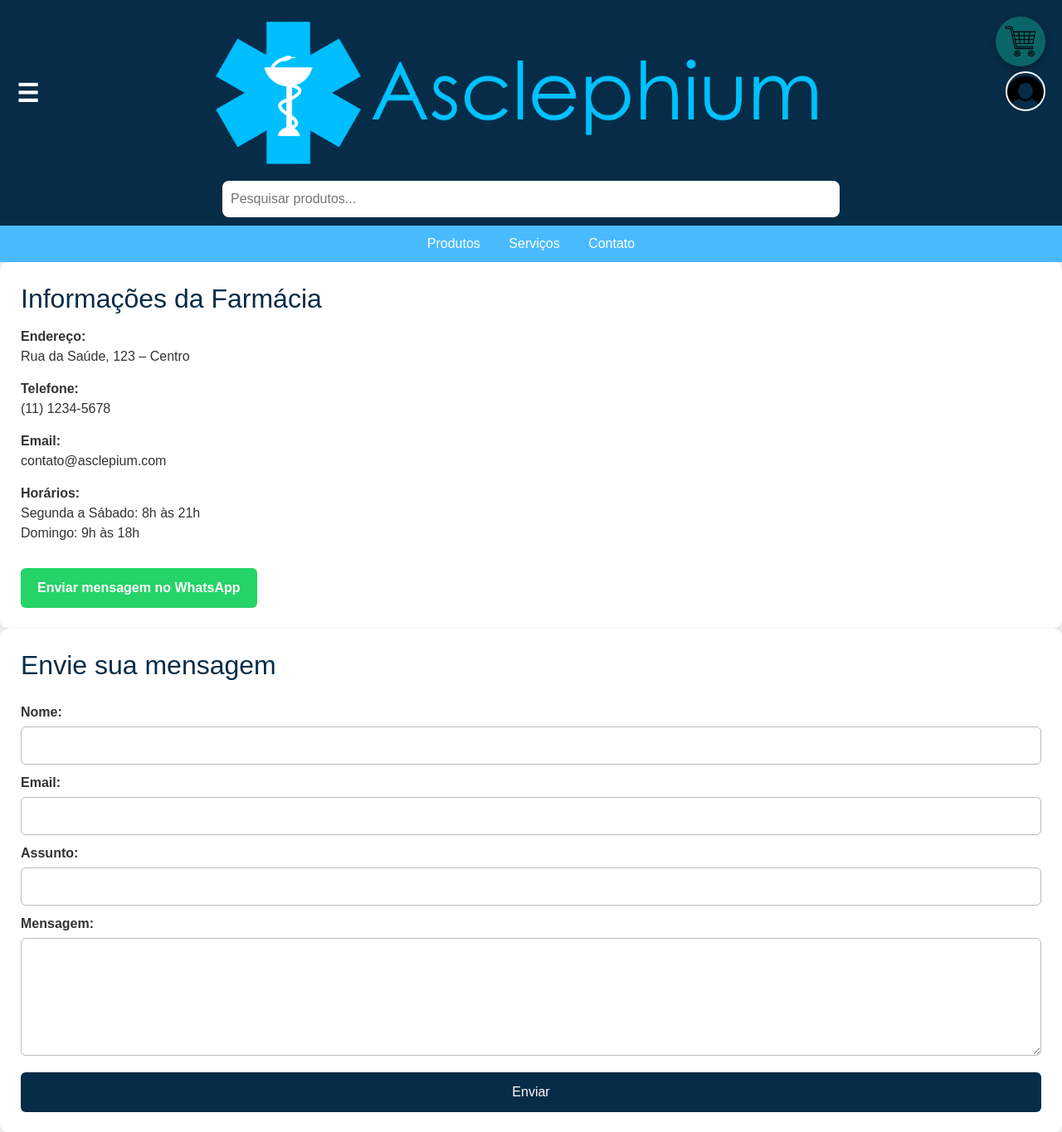
After one commit to annamimir/projeto-farmacia-etec, a PHP site: page /contato.php in a window 1280 px wide. The commit adds this page. Shown: the top 1365 px of the page at 83% size. Run offline with PHP 8.4, Linux system fonts and the light colour scheme.

Commit message:
não temos mais salvação

```diff
--- /dev/null
+++ b/CSS/contato.css
@@ -0,0 +1,381 @@
+/* RESET */
+*{margin:0; padding:0; box-sizing:border-box;}
+
+body {
+    font-family: Arial, sans-serif;
+    background-color: #f4f4f4;
+}
+
+/* HEADER EM DUAS LINHAS */
+.header {
+    width: 100%;
+    background: #072c48;
+    padding: 10px 20px;
+    display: flex;
+    flex-direction: column; /* DUAS LINHAS */
+    align-items: center;
+    gap: 8px; /* espaço entre linha 1 e barra de pesquisa */
+}
+
+/* LINHA 1: Ícone, logo e avatar */
+.header-top {
+    width: 100%;
+    display: flex;
+    align-items: center;
+    justify-content: space-between;
+}
+
+/* ÍCONE MENU */
+.menu-icon {
+    font-size: 30px;
+    color: white;
+    cursor: pointer;
+}
+
+/* LOGO */
+.logo {
+    font-size: 32px;
+    color: white;
+    font-weight: bold;
+    text-align: center;
+    width: 100%;
+}
+
+/* AVATAR */
+.user-area {
+    display: flex;
+    align-items: center;
+}
+.avatar {
+    width: 48px;
+    height: 48px;
+    border-radius: 50%;
+    cursor: pointer;
+    border: 2px solid white;
+}
+
+/* DROPDOWN */
+.user-dropdown {
+    position: absolute;
+    right: 20px;
+    top: 90px;
+    background: #fff;
+    width: 180px;
+    border-radius: 10px;
+    display: none;
+    flex-direction: column;
+    box-shadow: 0 5px 15px rgba(0,0,0,0.25);
+}
+.user-dropdown.show { display: flex; }
+.user-dropdown a, .user-dropdown p {
+    padding: 12px 15px;
+    text-decoration: none;
+    color: #333;
+}
+.user-dropdown a:hover { background: #eee; }
+
+/* BARRA DE PESQUISA (LINHA 2) */
+.search-box {
+    width: 60%;
+}
+.search-box input {
+    width: 100%;
+    padding: 10px;
+    border-radius: 8px;
+    border: none;
+    outline: none;
+}
+
+/* MENU LATERAL */
+.side-menu {
+    position: fixed;
+    left: -250px;
+    top: 0;
+    width: 250px;
+    height: 100%;
+   background: #60c2ff;
+    padding-top: 80px;
+    display: flex;
+    flex-direction: column;
+    transition: .3s;
+}
+.side-menu a {
+    color: white;
+    padding: 12px 20px;
+    font-size: 18px;
+    text-decoration: none;
+}
+.side-menu a:hover {
+    background: rgba(255,255,255,0.15);
+}
+#menu-toggle:checked ~ .side-menu {
+    left: 0;
+}
+/* MENU LATERAL */
+.side-menu {
+    position: fixed;
+    left: -250px;
+    top: 0;
+    width: 250px;
+    height: 100%;
+    background: #60c2ff;
+    padding-top: 80px;
+    display: flex;
+    flex-direction: column;
+    transition: .3s;
+}
+.side-menu a {
+    color: white;
+    padding: 12px 20px;
+    font-size: 18px;
+    text-decoration: none;
+}
+.side-menu a:hover {
+    background: rgba(255,255,255,0.15);
+}
+#menu-toggle:checked ~ .side-menu {
+    left: 0;
+}
+
+
+/* NAV ESCURO */
+.top-nav {
+    background-color: #4abaff;
+    padding: 10px;
+    text-align: center;
+}
+.top-nav a {
+    color: white;
+    margin: 0 15px;
+    text-decoration: none;
+}
+
+/* BOTÃO DE FECHAR MENU */
+.close-btn {
+    position: absolute;
+    top: 20px;
+    right: 20px;
+    color: white;
+    font-size: 26px;
+    cursor: pointer;
+    padding: 5px;
+    user-select: none;
+}
+.close-btn:hover {
+    color: #ffdddd;
+}
+
+/* CARDS */
+.cards {
+  display: flex;
+  gap: 20px;
+  justify-content: center;
+}
+.card {
+  background: #fff;
+  border: 2px solid #c3baaa;
+  padding: 20px;
+  width: 250px;
+  border-radius: 8px;
+}
+.card img{
+    max-width: 100%;
+    max-height: 100%;
+    object-fit: contain;
+    display: block;
+
+
+}
+.card:hover {
+  transform: scale(1.05);
+  border-color: #cea06e;
+}
+
+/* FOOTER */
+footer {
+    background-color: #072c48;
+    color: white;
+    text-align: center;
+    padding: 20px 10px;
+}
+
+.logo {
+height: 200px;
+    object-fit: contain;
+    display: block;
+
+
+}
+.promocao {
+    color: #0a6569;
+    font-size: 20px;
+    font-weight: bold;
+
+}
+.img-fluid {
+height: 350px;
+    object-fit: contain;
+    display: block;
+
+
+}
+.produto-img {
+    max-width: 90%;
+    height: auto;
+    object-fit: contain;
+    display: block;
+    margin: 0 auto 10px auto;
+}
+
+.esteira-4 {
+
+        display: flex;
+    justify-content: space-between;
+    gap: 20px;
+    width: 100%;
+
+}
+
+.esteira-4 .ProdRel {
+    background: #fff;
+    border: 2px solid #c3baaa;
+    width: calc(25% - 20px); /* garante 4 itens */
+    border-radius: 8px;
+    padding: 15px;
+}
+
+.icone-carrinho {
+    width: 40px;
+    height: 40px;
+    object-fit: contain;
+}
+
+.carrinho-fixo {
+    position: fixed;
+    top: 20px;
+    right: 20px;
+    background: #0a6569;
+    padding: 10px;
+    border-radius: 50%;
+    cursor: pointer;
+    z-index: 9999; /* garante que fica acima de tudo */
+    box-shadow: 0 4px 8px rgba(0,0,0,0.25);
+}
+body {
+    font-family: Arial, sans-serif;
+    background: #f4f4f4;
+    color: #333;
+}
+
+.topo {
+    background: #072c48;
+    color: white;
+    text-align: center;
+    padding: 30px 10px;
+}
+
+.topo h1 {
+    font-size: 32px;
+    margin-bottom: 10px;
+}
+
+.container {
+    width: 90%;
+    max-width: 1100px;
+    margin: 40px auto;
+    display: flex;
+    gap: 30px;
+    flex-wrap: wrap;
+}
+
+.info-contato, .formulario {
+    background: white;
+    padding: 25px;
+    border-radius: 10px;
+    box-shadow: 0 2px 8px rgba(0,0,0,0.1);
+    flex: 1;
+    min-width: 300px;
+}
+
+.info-contato h2, .formulario h2 {
+    margin-bottom: 15px;
+    color: #072c48;
+}
+
+.info-contato p {
+    margin-bottom: 15px;
+    line-height: 1.5;
+}
+
+.whatsapp {
+    display: inline-block;
+    margin-top: 15px;
+    padding: 12px 20px;
+    background: #25d366;
+    color: white;
+    font-weight: bold;
+    text-decoration: none;
+    border-radius: 6px;
+}
+
+.whatsapp:hover {
+    background: #1ebd5a;
+}
+
+/* FORMULÁRIO */
+form {
+    display: flex;
+    flex-direction: column;
+}
+
+label {
+    margin-top: 10px;
+    margin-bottom: 5px;
+    font-weight: bold;
+}
+
+input, textarea {
+    padding: 10px;
+    border: 1px solid #bbb;
+    border-radius: 6px;
+    outline: none;
+}
+
+input:focus, textarea:focus {
+    border-color: #4abaff;
+}
+
+button {
+    margin-top: 20px;
+    padding: 12px;
+    background: #072c48;
+    color: white;
+    border: none;
+    border-radius: 6px;
+    cursor: pointer;
+    font-size: 16px;
+}
+
+button:hover {
+    background: #0a3b5e;
+}
+
+/* MAPA */
+.mapa {
+    width: 90%;
+    max-width: 1100px;
+    margin: 40px auto;
+    text-align: center;
+}
+
+.mapa h2 {
+    margin-bottom: 15px;
+    color: #072c48;
+}
+
+.mapa iframe {
+    width: 100%;
+    height: 350px;
+    border: none;
+    border-radius: 10px;
+}
--- a/Cimegripe.php
+++ b/Cimegripe.php
@@ -65,7 +65,6 @@ $logado = (bool)$usuario;
 <nav class="side-menu">
     <label for="menu-toggle" class="close-btn">✖</label>
 
-    <a href="promocoes.php">Promoções</a>
     <a href="produtos.php">Produtos</a>
     <a href="serviços.php">Serviços</a>
     <a href="contato.php">Contato</a>
@@ -73,7 +72,6 @@ $logado = (bool)$usuario;
 
 <!-- NAV abaixo do header -->
 <nav class="top-nav">
-    <a href="promocoes.php">Promoções</a>
     <a href="produtos.php">Produtos</a>
     <a href="serviços.php">Serviços</a>
     <a href="contato.php">Contato</a>
--- /dev/null
+++ b/contato.php
@@ -0,0 +1,144 @@
+<?php
+// Inicia a sessão para verificar login
+session_start();
+
+// Inclui conexão com o banco
+require_once "conexao.php";
+
+// Verifica se o usuário está logado
+$usuario = $_SESSION['usuario_nome'] ?? null;
+$nomeExibicao = $usuario ?? "Visitante";
+$logado = (bool)$usuario;
+?>
+<!DOCTYPE html>
+<html lang="pt-BR">
+<head>
+    <meta charset="UTF-8">
+    <meta name="viewport" content="width=device-width, initial-scale=1.0">
+    <title>Produto | Farmácia</title>
+    <link href="https://cdn.jsdelivr.net/npm/bootstrap@5.3.0/dist/css/bootstrap.min.css" rel="stylesheet">
+    <link rel="stylesheet" href="CSS/contato.css">
+
+    <style>
+    </style>
+</head>
+
+<body>
+
+<!--checkmenu lateral -->
+<input type="checkbox" id="menu-toggle" style="display:none">
+
+<header class="header">
+
+    <div class="header-top">
+        <label for="menu-toggle" class="menu-icon">☰</label>
+
+      <a href="index.php"><img src="IMG/logo farmacia-1.png"  class="logo" alt=""></a>
+
+        <div class="user-area">
+            <img src="IMG/usuario.png" class="avatar" id="avatarBtn">
+        </div>
+    </div>
+
+    <div class="search-box">
+        <input type="text" placeholder="Pesquisar produtos...">
+    </div>
+
+    <div class="user-dropdown" id="userDropdown">
+        <?php if ($logado): ?>
+            <p style="padding:12px 15px; font-weight:bold;">
+                Olá, <?= htmlspecialchars($nomeExibicao) ?>
+            </p>
+            <p style="padding: 12px 15px; font-weight:bold;">Olá, <?= htmlspecialchars($nomeExibicao) ?></p>
+            <a href="editar_perfil.php">Editar Perfil</a>
+            <a href="logout.php">Logout</a>
+        <?php else: ?>
+            <a href="login.php">Login</a>
+        <?php endif; ?>
+    </div>
+            <div class="carrinho-fixo">
+            <a href="Carrinho.php"><img src="img/carrinho.png" alt=""  class="icone-carrinho" ></a>
+        </div>
+</header>
+
+<!-- MENU LATERAL -->
+<nav class="side-menu">
+    <label for="menu-toggle" class="close-btn">✖</label>
+
+    <a href="produtos.php">Produtos</a>
+    <a href="serviços.php">Serviços</a>
+    <a href="contato.php">Contato</a>
+</nav>
+
+<!-- NAV abaixo do header -->
+<nav class="top-nav">
+    <a href="produtos.php">Produtos</a>
+    <a href="serviços.php">Serviços</a>
+    <a href="contato.php">Contato</a>
+</nav>
+
+   <!-- BLOCO ESQUERDO -->
+        <section class="info-contato">
+            <h2>Informações da Farmácia</h2>
+
+            <p><strong>Endereço:</strong><br>
+            Rua da Saúde, 123 – Centro</p>
+
+            <p><strong>Telefone:</strong><br>
+            (11) 1234-5678</p>
+
+            <p><strong>Email:</strong><br>
+            contato@asclepium.com</p>
+
+            <p><strong>Horários:</strong><br>
+            Segunda a Sábado: 8h às 21h <br>
+            Domingo: 9h às 18h</p>
+
+            <a href="#" class="whatsapp">Enviar mensagem no WhatsApp</a>
+        </section>
+
+
+        <!-- FORMULÁRIO -->
+        <section class="formulario">
+            <h2>Envie sua mensagem</h2>
+
+            <form>
+                <label>Nome:</label>
+                <input type="text" required>
+
+                <label>Email:</label>
+                <input type="email" required>
+
+                <label>Assunto:</label>
+                <input type="text" required>
+
+                <label>Mensagem:</label>
+                <textarea rows="5" required></textarea>
+
+                <button type="submit">Enviar</button>
+            </form>
+        </section>
+
+    </main>
+
+    <section class="mapa">
+        <h2>Como chegar</h2>
+
+        <iframe
+            src="https://www.google.com/maps?q=Rua%20da%20Saúde%20123&output=embed"
+            allowfullscreen=""
+            loading="lazy">
+        </iframe>
+    </section>
+
+</body>
+</html>
+
+
+<footer>
+    <p>&copy; <?= date('Y') ?> Farmácia Saúde & Bem-Estar. Todos os direitos reservados.</p>
+    <h2>Contato</h2>
+    <p>Endereço: Rua da Saúde, 123, Centro, Cidade - Estado</p>
+    <p>Telefone: (11) 1234-5678</p>
+    <p>Email: contato@farmaciasaude.com</p>
+</footer>
--- a/index.php
+++ b/index.php
@@ -69,7 +69,7 @@ $logado = (bool)$usuario;
     <a href="contato.php">Contato</a>
 </nav>
 
-<h1>Bem Vindo a Asclephium!</h1>
+
 
 <section class="destaques-home">
     <div class="destaque-card">
```
